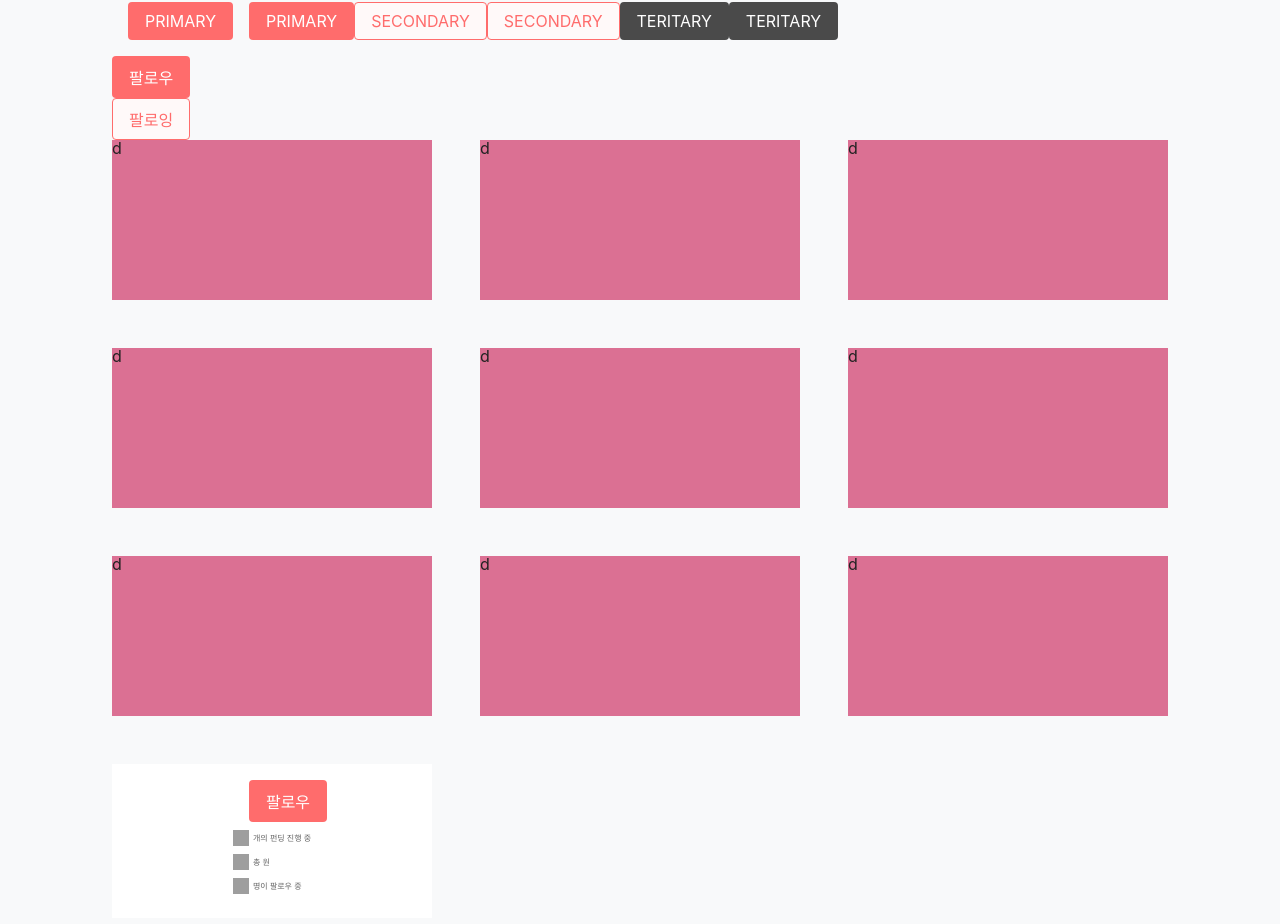
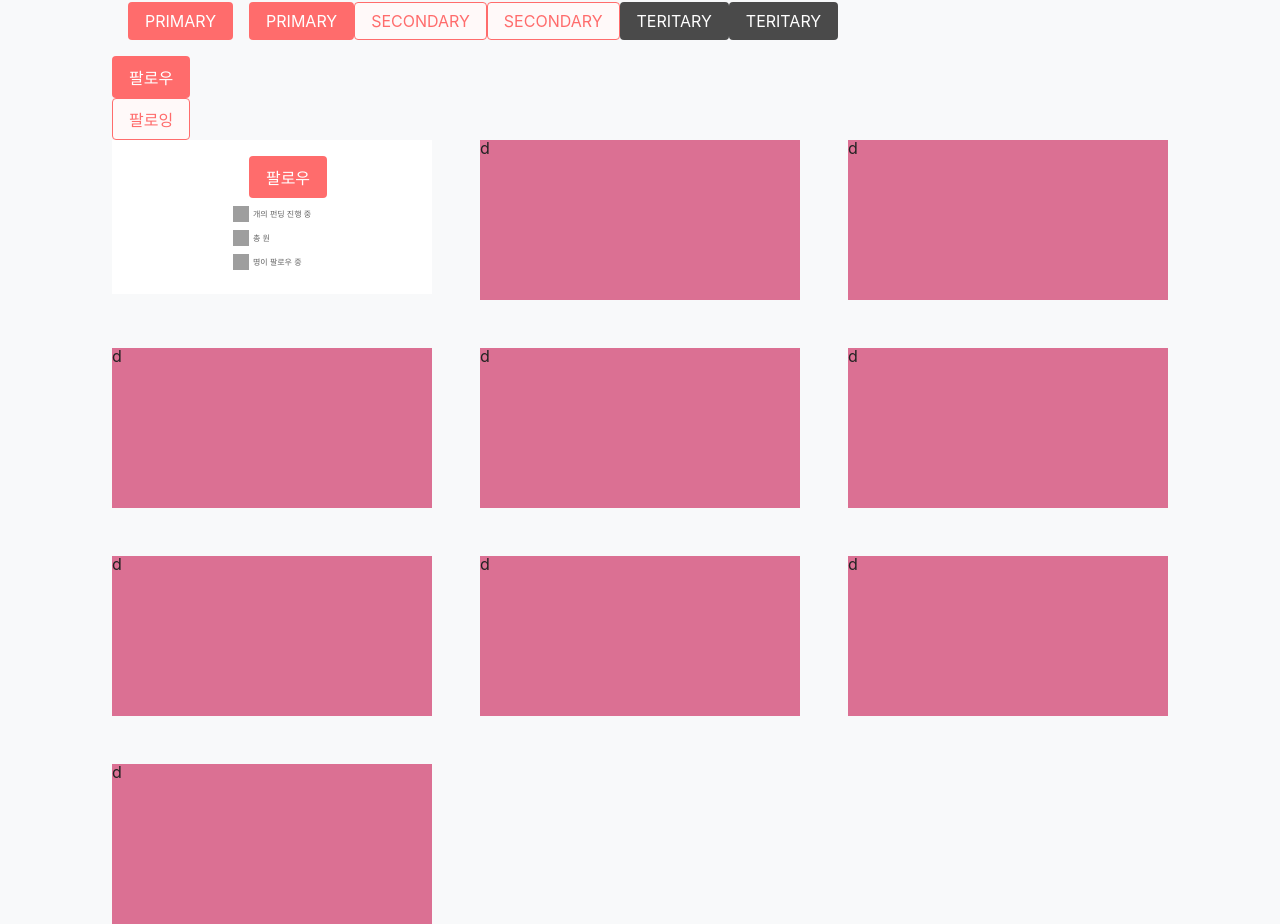
Before and after one commit to Step3-kakao-tech-campus/Team13_FE, a React (Vite) app in the folder src/: page /test in a window 1280 px wide. Shown: the part 797-1721 px from the top of the page. Built offline with nearby package versions, Linux system fonts and the light colour scheme; grey boxes are pictures that could not be loaded; a web font is replaced by a local one; what quill-image-resize-module-react would draw is missing.

Commit message:
feat: CelebInfoGridCard 클릭 시 /celebrity/celebId로 페이지 이동

```diff
--- a/src/src/components/celebrity/CelebInfoGridCard.jsx
+++ b/src/src/components/celebrity/CelebInfoGridCard.jsx
@@ -5,6 +5,8 @@ import Money from "@/assets/icon/MoneyIcon.jsx";
 import User from "@/assets/icon/UserIcon.jsx";
 import Button from "@/components/common/button/Button.jsx";
 import BUTTON_TYPE from "@/constants/BUTTON_TYPE.js";
+import { useNavigate } from "react-router-dom";
+import routes from "@/constants/routes.js";
 
 const Styled = {
   Container: styled.div`
@@ -41,16 +43,21 @@ const Styled = {
 };
 
 function CelebInfoGridCard({
-  id,
+  celebId,
   name,
   profileUrl,
   fundInProgressNum,
   totalFundMoney,
   followerNum,
 }) {
+  const navigate = useNavigate();
+
   return (
-    <>
-      <Styled.Container>
+    <Styled.Container
+      onClick={() => {
+        navigate(`${routes.celebrity}/${celebId}`);
+      }}
+    >
       {/* <Celeb /> */}
       <Styled.TextContainer>
         <Styled.Text $main={true} className="name">
@@ -77,7 +84,6 @@ function CelebInfoGridCard({
         </Styled.Text>
       </Styled.TextContainer>
     </Styled.Container>
-    </>
   );
 }
 
--- a/src/src/pages/Test.jsx
+++ b/src/src/pages/Test.jsx
@@ -122,6 +122,7 @@ function Test() {
       <FollowButton celebId={2} isFollowing={true} />
 
       <GridTemplate>
+        <CelebInfoGridCard celebId="sonny" />
         <Styled.GridExample>d</Styled.GridExample>
         <Styled.GridExample>d</Styled.GridExample>
         <Styled.GridExample>d</Styled.GridExample>
@@ -131,7 +132,6 @@ function Test() {
         <Styled.GridExample>d</Styled.GridExample>
         <Styled.GridExample>d</Styled.GridExample>
         <Styled.GridExample>d</Styled.GridExample>
-        <CelebInfoGridCard>d</CelebInfoGridCard>
       </GridTemplate>
     </>
   );
```
Lines whose indentation alone changed are shown as unchanged.
